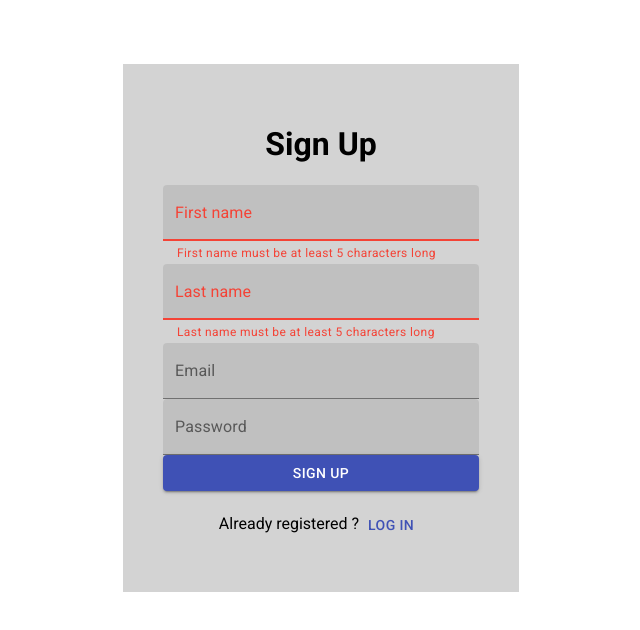
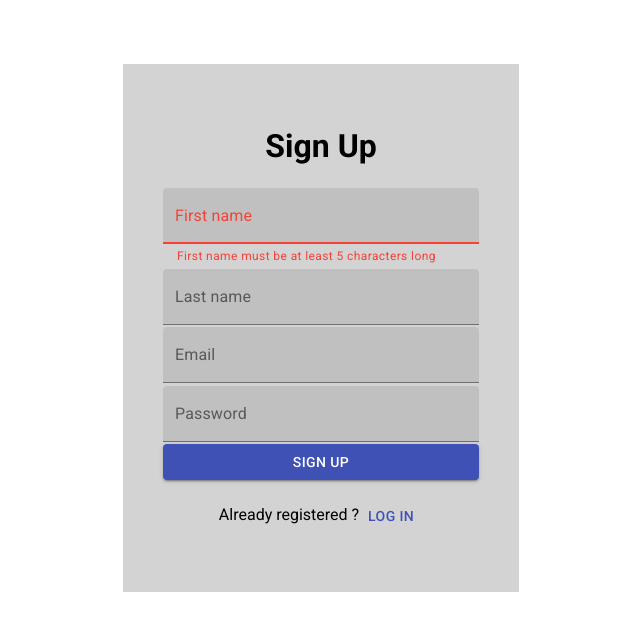
Before and after one commit to habib-chawki/social-app-front, a React (Create React App) app: page / in a window 1280 px wide. Shown: the top 630 px of the page, without its empty margins (319-959 px from the left). Built offline with nearby package versions, Linux system fonts and the light colour scheme.

Commit message:
Fix: last name input field

```diff
--- a/src/components/custom/SignUp.jsx
+++ b/src/components/custom/SignUp.jsx
@@ -38,16 +38,13 @@ function SignUp({ credentials, onChange, onValidate, onSubmit }) {
             helperText="First name must be at least 5 characters long"
             fullWidth
          />
-         <TextField
+         <Input
             id="lastName"
             type="text"
-            variant="filled"
-            label="Last name"
-            value={lastNameInput}
-            error={lastNameInput.length < 5 ? true : false}
-            onChange={(event) => setLastNameInput(event.target.value)}
-            helperText="Last name must be at least 5 characters long"
-            fullWidth
+            name="Last name"
+            credentials={credentials}
+            onChange={onChange}
+            onValidate={onValidate}
          />
          <Input
             id="email"
```
